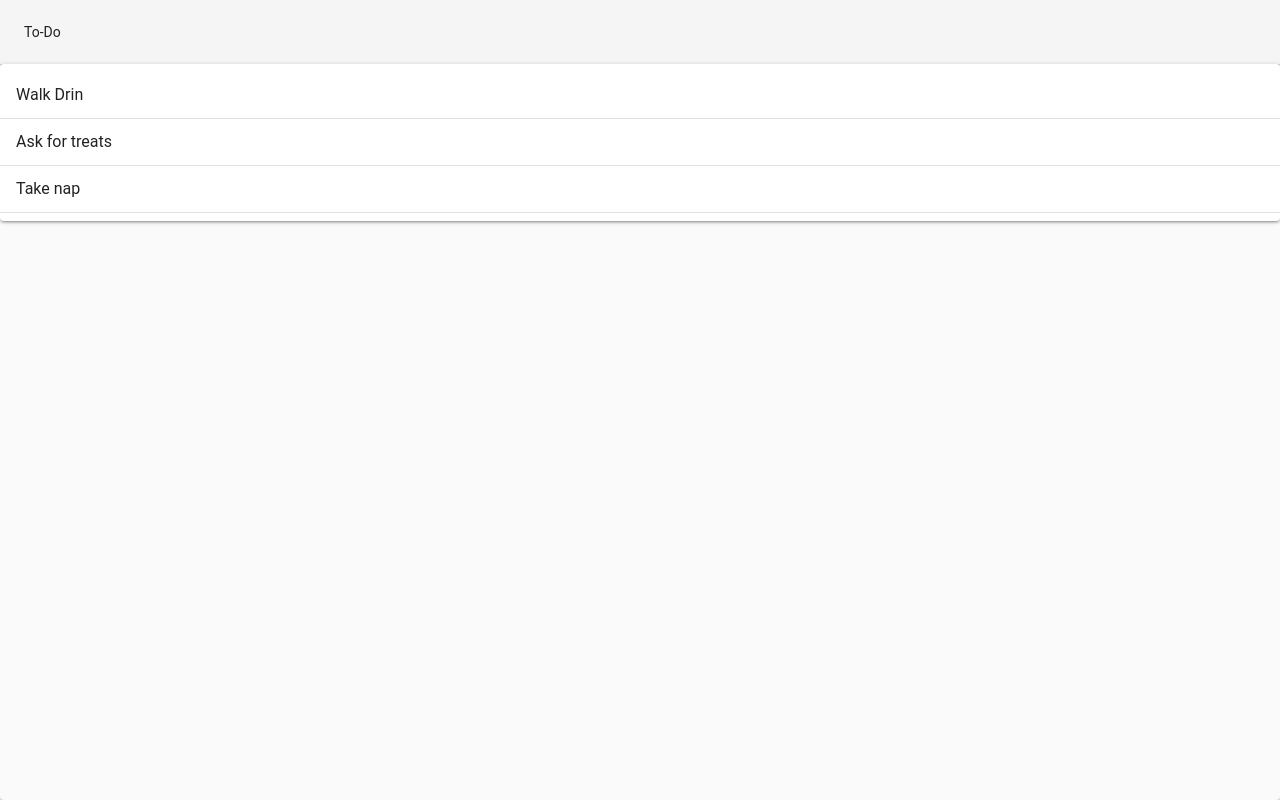
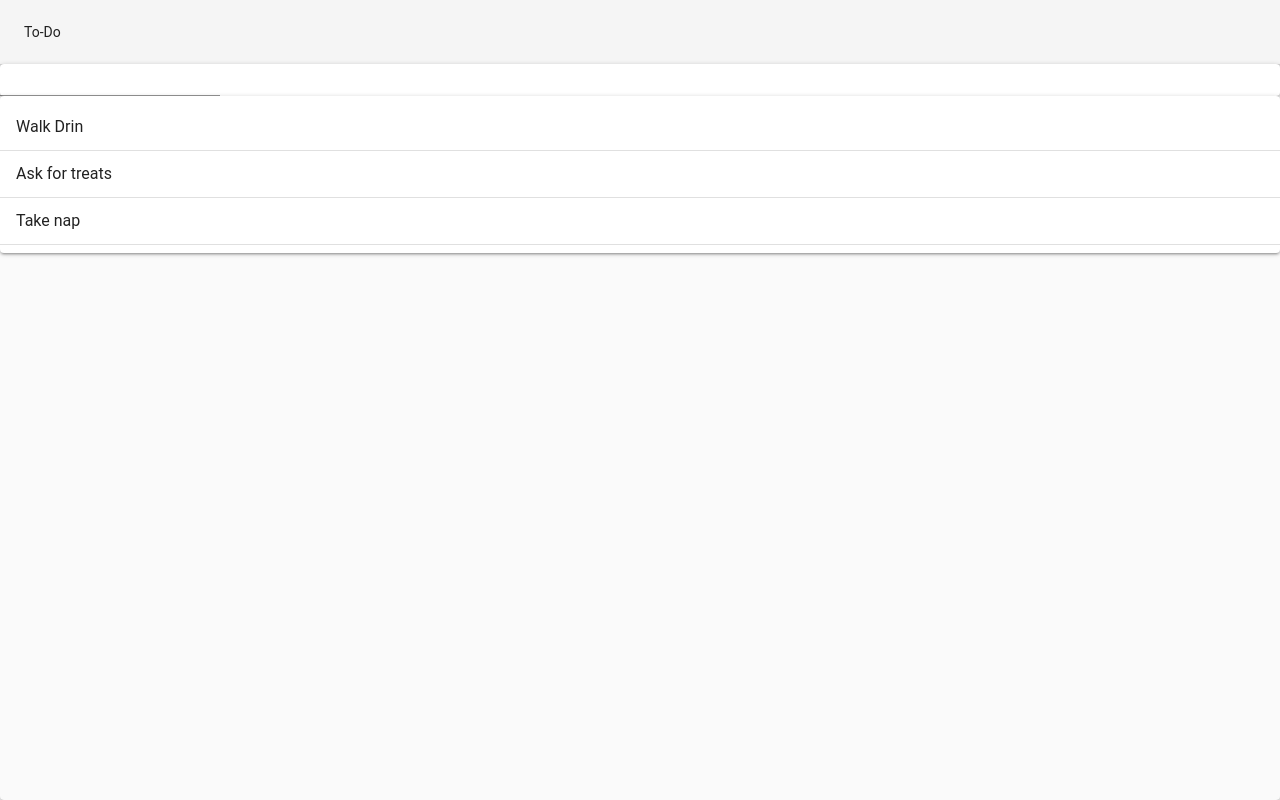
Before and after one commit to DrinKaziu/test-react-todomvc, a React (Create React App) app: page / in a window 1280 px wide. Built offline with nearby package versions, Linux system fonts and the light colour scheme.

Commit message:
add TodoForm and connect w/ useInputState hook

```diff
--- a/src/Components/TodoApp.js
+++ b/src/Components/TodoApp.js
@@ -1,9 +1,12 @@
 import React, { useState } from 'react';
+
 import Typography from '@material-ui/core/Typography';
 import Paper from '@material-ui/core/Paper';
 import AppBar from '@material-ui/core/AppBar';
 import Toolbar from '@material-ui/core/Toolbar';
+
 import TodoList from './TodoList';
+import TodoForm from './TodoForm';
 
 function TodoApp() {
   const initialTodos = [
@@ -11,7 +14,11 @@
     { id: 2, task: 'Ask for treats', completed: true },
     { id: 3, task: 'Take nap', completed: false }
   ]
-  const [todos, setTodos] = useState(initialTodos)
+  const [todos, setTodos] = useState(initialTodos);
+
+  const addTodo = newTodoText => {
+    setTodos([...todos, {id: 4, task: newTodoText, completed: false}])
+  }
   return (
     <Paper
       style={{
@@ -26,6 +33,7 @@
           <Typography color='inherit'>To-Do</Typography>
         </Toolbar>
       </AppBar>
+      <TodoForm addTodo={addTodo} />
       <TodoList todos={todos} />
     </Paper>
   )
--- /dev/null
+++ b/src/Components/TodoForm.js
@@ -0,0 +1,26 @@
+import React from 'react';
+
+import Paper from '@material-ui/core/Paper';
+import TextField from '@material-ui/core/TextField';
+
+import useInputState from '../hooks/useInputState';
+
+function TodoForm(props) {
+  const [value, handleChange, reset] = useInputState('');
+  const { addTodo } = props;
+  return (
+    <Paper>
+      <form
+        onSubmit={e => {
+          e.preventDefault();
+          addTodo(value);
+          reset();
+        }}
+      >
+        <TextField value={value} onChange={handleChange} />
+      </form>
+    </Paper>
+  )
+}
+
+export default TodoForm;
--- a/src/Components/TodoList.js
+++ b/src/Components/TodoList.js
@@ -1,4 +1,5 @@
 import React from 'react';
+
 import Paper from '@material-ui/core/Paper';
 import List from '@material-ui/core/List';
 import ListItem from '@material-ui/core/ListItem';
--- /dev/null
+++ b/src/hooks/useInputState.js
@@ -0,0 +1,13 @@
+import { useState } from 'react';
+
+export default initialVal => {
+  const [value, setValue] = useState(initialVal);
+  const handleChange = (e) => {
+    setValue(e.target.value);
+  };
+  const reset = () => {
+    setValue('');
+  }
+
+  return [value, handleChange, reset]
+}
```
